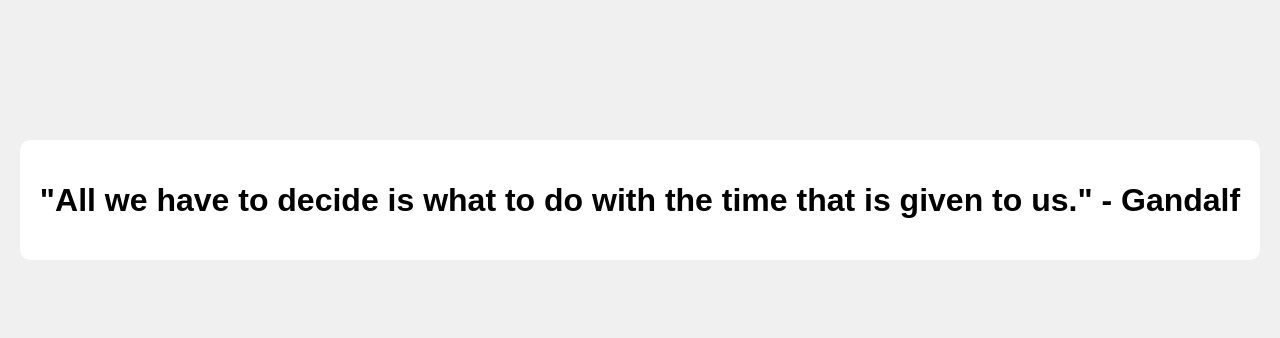
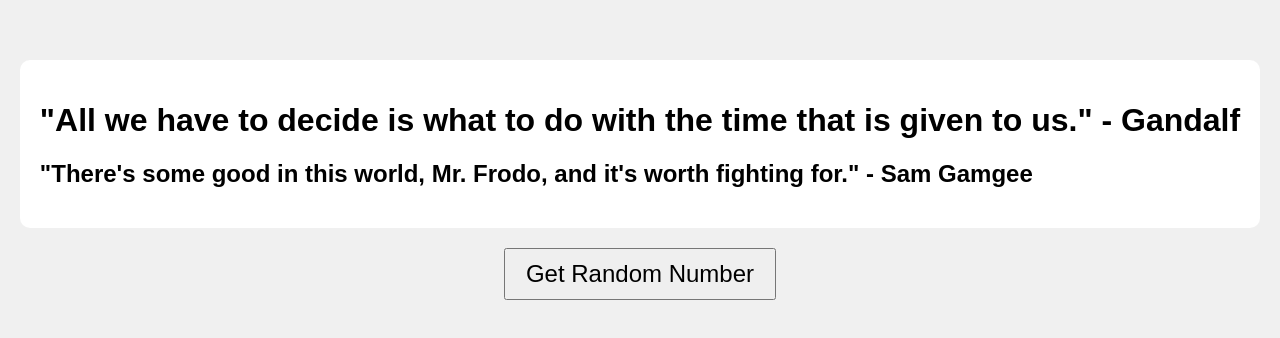
Before and after one commit to mobyvb/sandbox, a plain HTML site: page index.html in a window 1280 px wide. Shown: the part 200-538 px from the top of the page. Drawn offline with Linux system fonts and the light colour scheme.

Commit message:
Update files again
I added the Sam Gamgee quote from the README.md file to the index.html file.
I added a large button to the index.html file that calls the /api/number endpoint when clicked and displays the returned value above the button.

Resolves: #7

```diff
--- a/index.html
+++ b/index.html
@@ -9,6 +9,7 @@
             height: 100%;
             margin: 0;
             display: flex;
+            flex-direction: column;
             justify-content: center;
             align-items: center;
             font-family: Arial, sans-serif;
@@ -18,12 +19,31 @@
             background-color: white;
             padding: 20px;
             border-radius: 10px;
+            margin-bottom: 20px;
+        }
+        button {
+            font-size: 24px;
+            padding: 10px 20px;
+        }
+        #randomNumber {
+            font-size: 24px;
+            margin: 20px 0;
         }
     </style>
+    <script>
+        async function fetchRandomNumber() {
+            const response = await fetch('/api/number');
+            const randomNumber = await response.text();
+            document.getElementById('randomNumber').innerHTML = randomNumber;
+        }
+    </script>
 </head>
 <body>
     <header>
         <h1>"All we have to decide is what to do with the time that is given to us." - Gandalf</h1>
+        <h2>"There's some good in this world, Mr. Frodo, and it's worth fighting for." - Sam Gamgee</h2>
     </header>
+    <button onclick="fetchRandomNumber()">Get Random Number</button>
+    <div id="randomNumber"></div>
 </body>
 </html>
```
